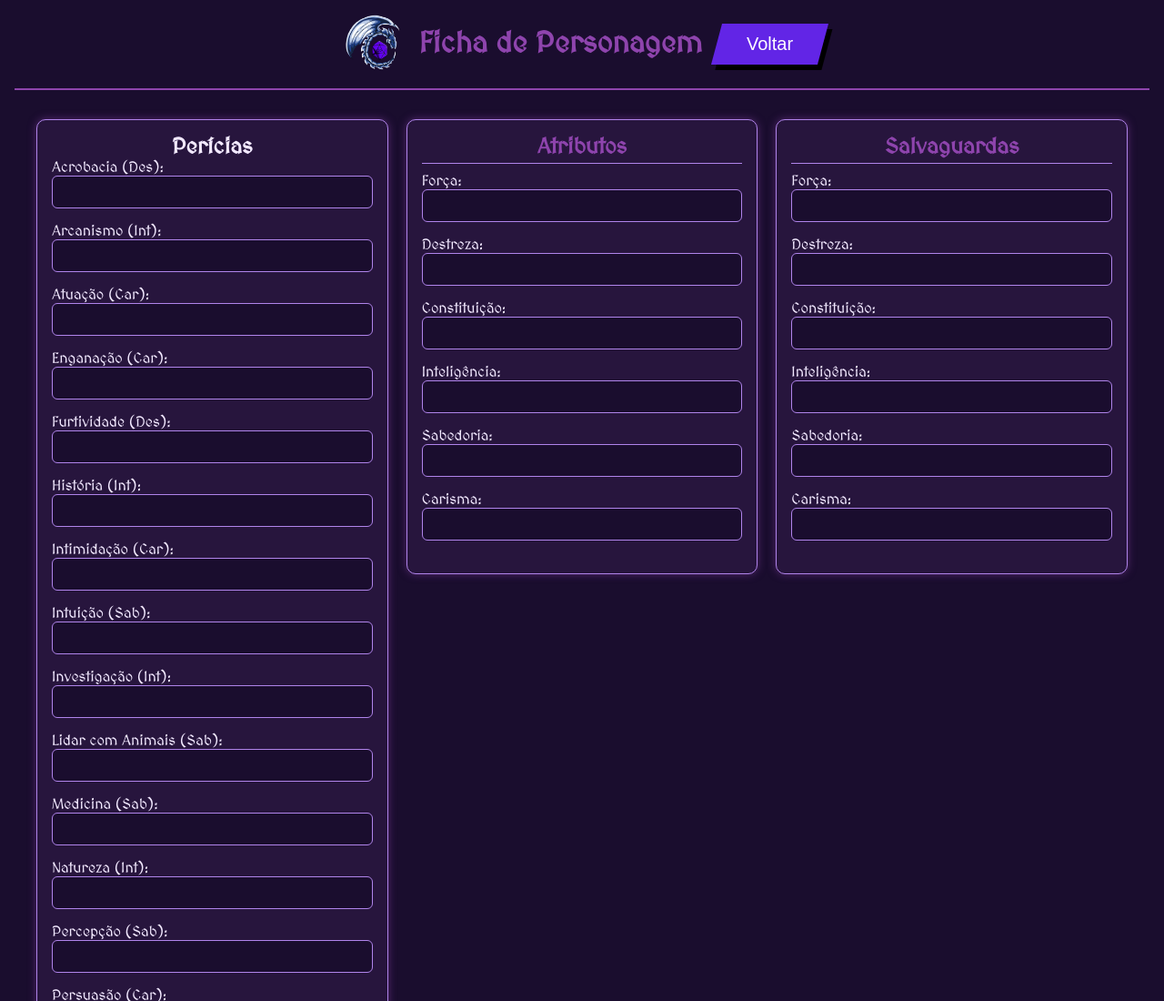
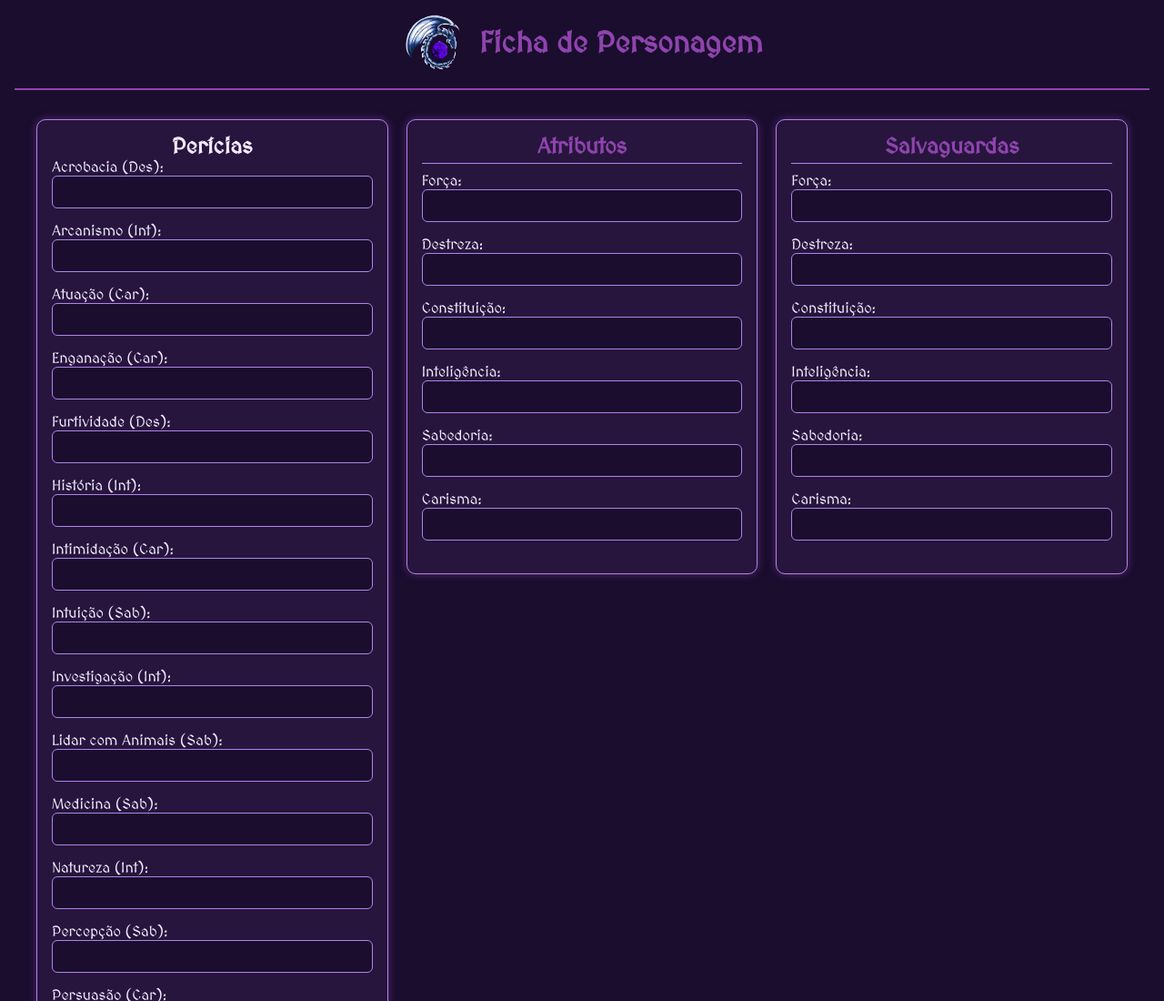
Before and after one commit to Mateussilva201/MundoRpg, a plain HTML site: page f_g.html in a window 1280 px wide. Shown: the top 1100 px of the page at 91% size. Drawn offline with Linux system fonts and the light colour scheme.

Commit message:
Update f_g.html

```diff
--- a/f_g.html
+++ b/f_g.html
@@ -230,11 +230,7 @@ textarea {
 <header class="cabecalho">
   <img src="Logo.png" alt="Logo Dragão" class="logo">
   <h1>Ficha de Personagem</h1>
-  <div class="btn-voltar">
-    <a href="/Hub_fichas.html">
-      <button class="cta"><span class="span">Voltar</span></button>
-    </a>
-  </div>
+
 </header>
 
 <main class="ficha-container">
```
